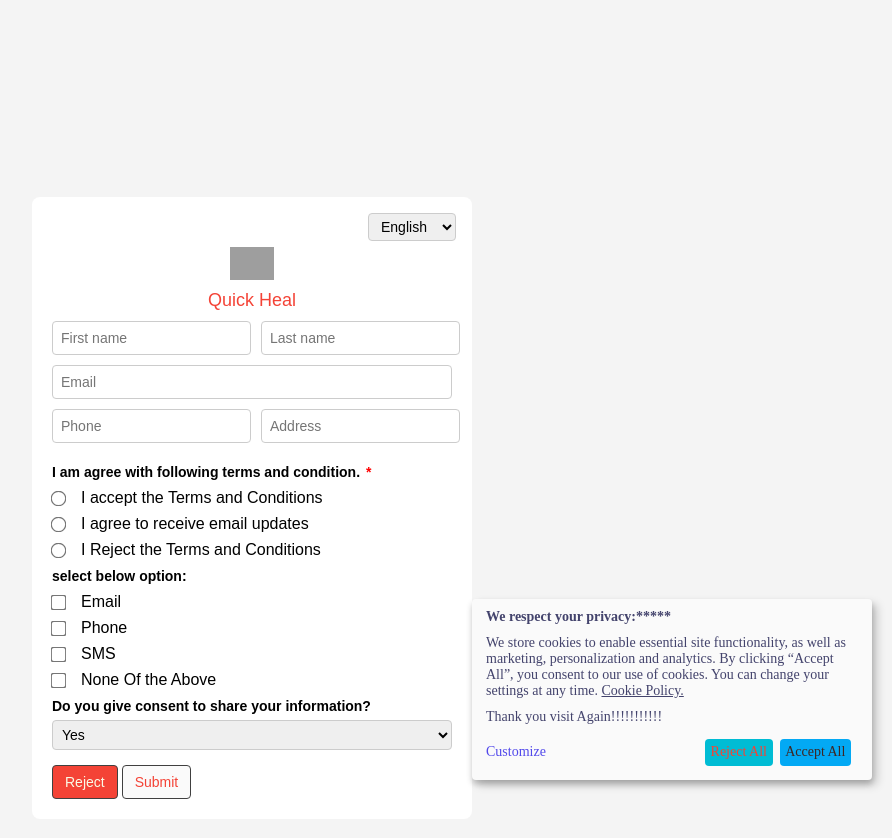
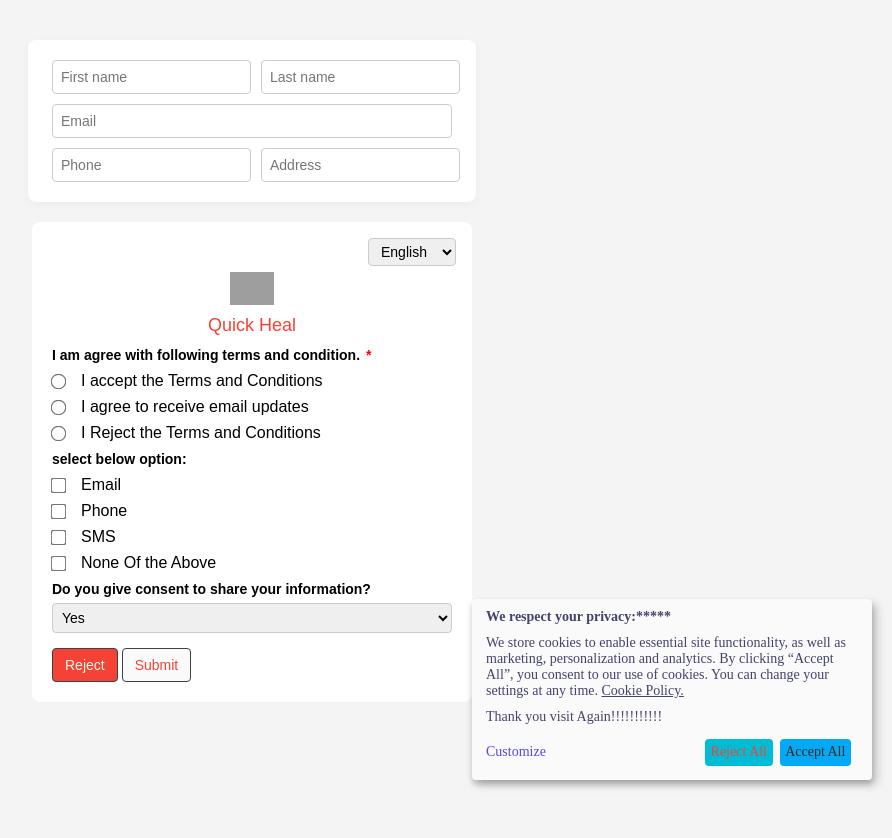
Before and after one commit to RounakQH/Demo-Consent-Form-With-Tracker, a plain HTML site: page index.html in a window 1280 px wide. Shown: the whole page, without its empty margins (388-1280 px from the left). After the commit the page ends 800 px from the top, so only its background shows below. Drawn offline with Linux system fonts and the light colour scheme; no server answers; grey boxes are pictures that could not be loaded.

Commit message:
Uploaded form changes, fixed css

```diff
--- a/index.html
+++ b/index.html
@@ -9,6 +9,20 @@
     <link rel="stylesheet" href="seqrite-config.css"/>
   </head>
   <body>
+    <!-- User Info Block (separate, above consent) -->
+    <div class="user-info-block">
+      <div class="user-info-row">
+        <input type="text" id="inputFirstName" name="firstName" placeholder="First name" class="user-input" required>
+        <input type="text" id="inputLastName" name="lastName" placeholder="Last name" class="user-input" required>
+      </div>
+      <div class="user-info-row">
+        <input type="email" id="inputEmail" name="email" placeholder="Email" class="user-input" required>
+      </div>
+      <div class="user-info-row">
+        <input type="text" id="inputPhone" name="phone" placeholder="Phone" class="user-input">
+        <input type="text" id="inputAddress" name="address" placeholder="Address" class="user-input">
+      </div>
+    </div>
     <div class="consent">
       <div class="card">
         <div class="logo-language-wrapper">
@@ -23,20 +37,6 @@
           <div class="logo-container center">
             <img src="https://qa-hs.qhtpl.com/cpm-api/upload/v1/fileDownloads?fileUrl=hdfs://sdp-hdfs-namenode.hdfs.svc.cluster.local:9820/jars/1750838411997_logo.png" class="logo">
             <span class="company-name" data-translate="companyName">Quick Heal</span>
-          </div>
-        </div>
-        <!-- User Info -->
-        <div class="user-info-block">
-          <div class="user-info-row">
-            <input type="text" id="inputFirstName" name="firstName" placeholder="First name" class="user-input" required>
-            <input type="text" id="inputLastName" name="lastName" placeholder="Last name" class="user-input" required>
-          </div>
-          <div class="user-info-row">
-            <input type="email" id="inputEmail" name="email" placeholder="Email" class="user-input" required>
-          </div>
-          <div class="user-info-row">
-            <input type="text" id="inputPhone" name="phone" placeholder="Phone" class="user-input">
-            <input type="text" id="inputAddress" name="address" placeholder="Address" class="user-input">
           </div>
         </div>
         <!-- Permissions -->
@@ -147,7 +147,7 @@
         a.appendChild(r);
       })(window,document,'https://static.hotjar.com/c/hotjar-','.js?sv=');
     </script>
-  <script data-config="seqriteConfig" type="application/javascript" src="seqrite.js"></script>
-  <script type="application/javascript" src="seqrite-config.js"></script>
+    <script data-config="seqriteConfig" type="application/javascript" src="seqrite.js"></script>
+    <script type="application/javascript" src="seqrite-config.js"></script>
   </body>
 </html>
--- a/styles.css
+++ b/styles.css
@@ -3,12 +3,13 @@
 }
 
 body {
-  height: 127vh;
+  min-height: 100vh;
   width: 100vw;
   margin: 0;
   display: flex;
+  flex-direction: column;
   align-items: center;
-  justify-content: center;
+  justify-content: flex-start;
   background: #f4f4f4;
 }
 
@@ -17,9 +18,9 @@
   margin: 0;
   border: none;
   display: flex;
-  align-items: center;
+  align-items: flex-start;
   justify-content: center;
-  min-height: 100vh;
+  min-height: unset;
   width: 100vw;
 }
 
@@ -266,13 +267,25 @@
 }
 
 .user-info-block {
+  margin-top: 40px;
   margin-bottom: 20px;
+  background: #fff;
+  padding: 20px 24px 10px 24px;
+  border-radius: 8px;
+  box-shadow: 0 2px 8px rgba(0,0,0,0.04);
+  width: 400px;
+  max-width: 90vw;
+  display: flex;
+  flex-direction: column;
+  align-items: stretch;
 }
+
 .user-info-row {
   display: flex;
   gap: 10px;
   margin-bottom: 10px;
 }
+
 .user-input {
   flex: 1;
   padding: 8px;
@@ -280,7 +293,12 @@
   border-radius: 4px;
   font-size: 14px;
 }
+
 @media (max-width: 500px) {
+  .user-info-block, .consent .card {
+    width: 98vw;
+    padding: 10px;
+  }
   .user-info-row {
     flex-direction: column;
     gap: 0;
```
